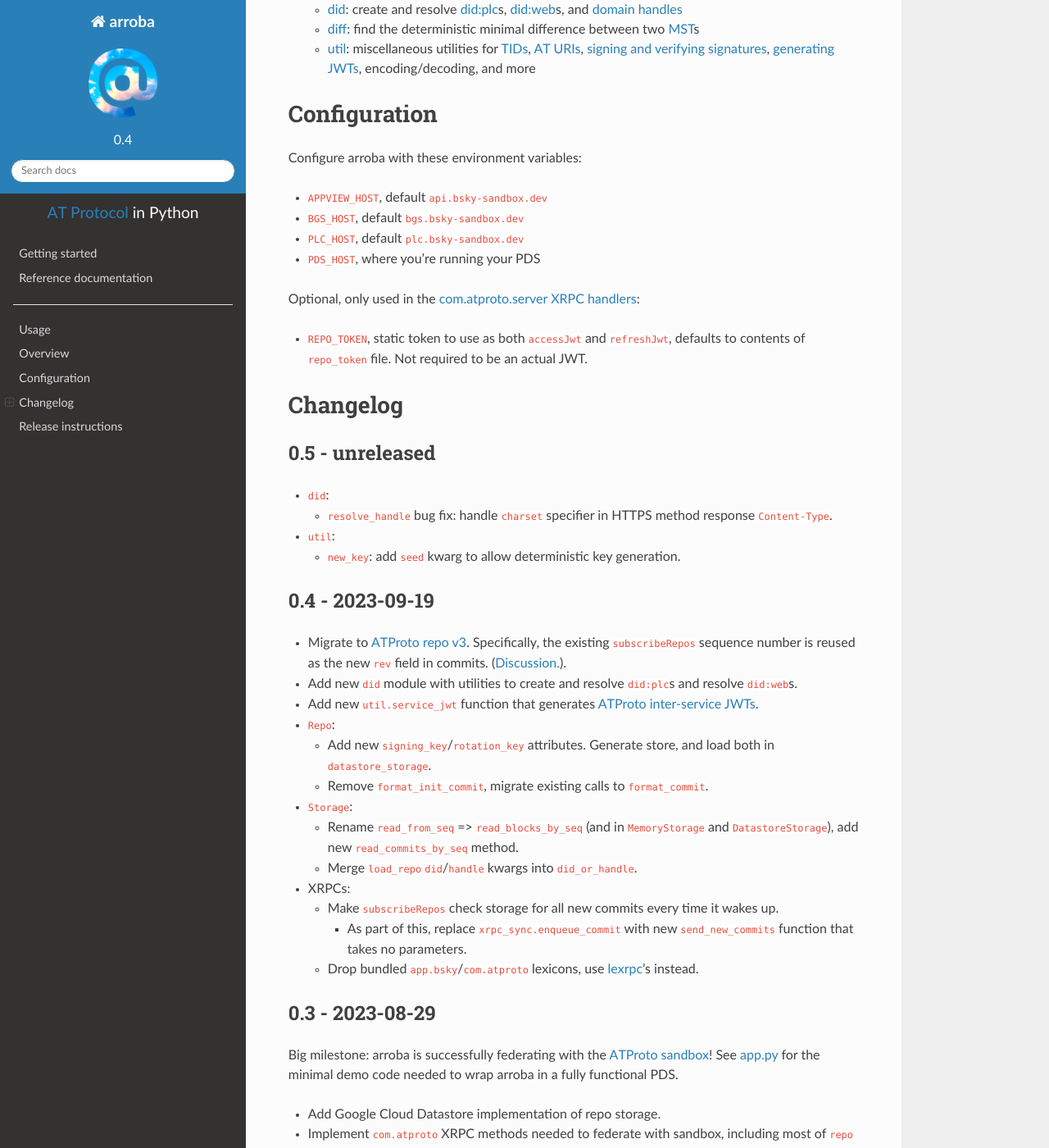
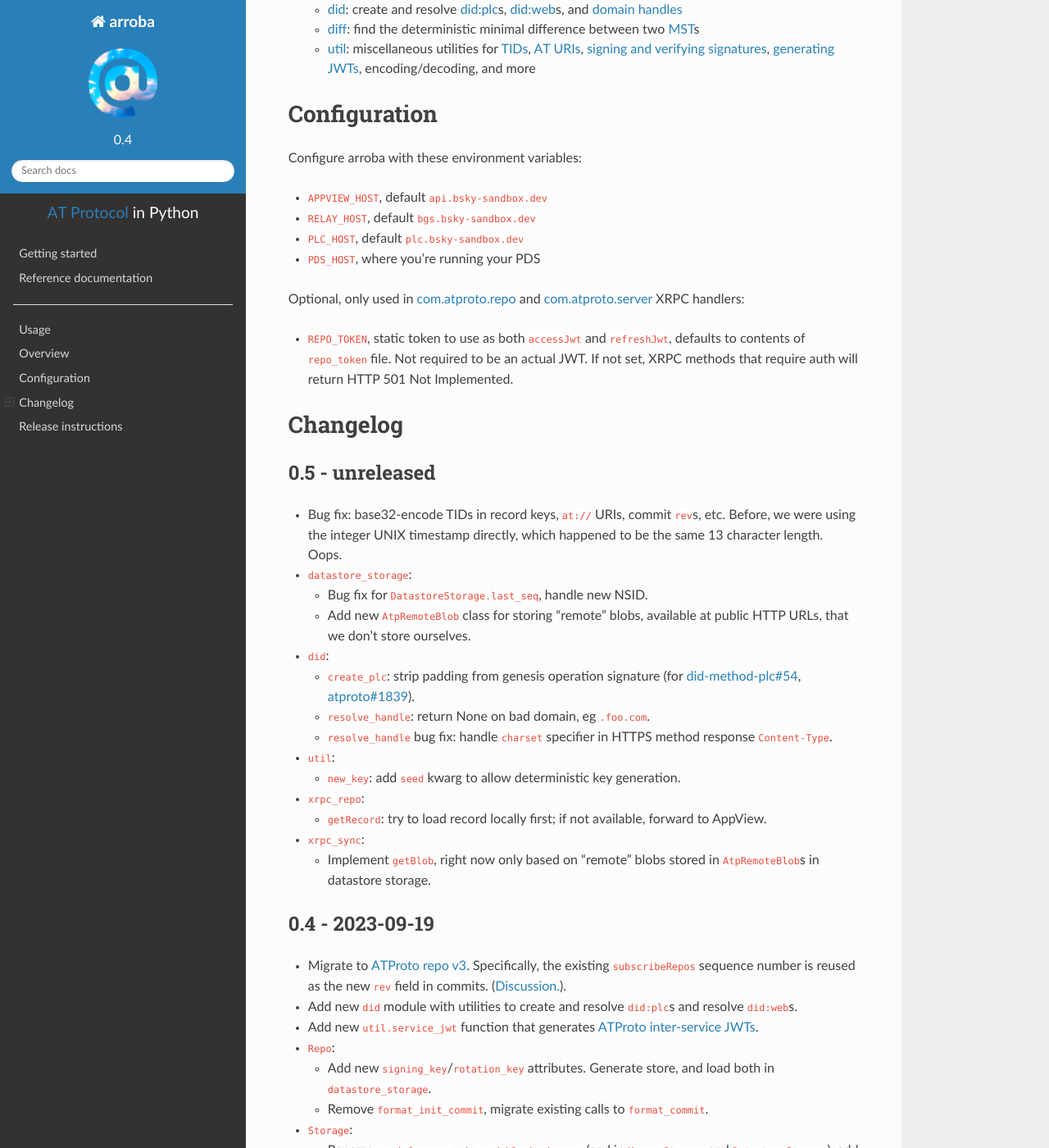
Before and after one commit to snarfed/arroba, a Sphinx documentation site: the page built from docs/index.rst, in a window 1280 px wide and 1400 px high, scrolled down 1650 px. Shown: the whole window at 82% size. Built offline with Sphinx 7.4.7 and the Read the Docs theme 2.0.0, drawn with Linux system fonts in a browser that asks for light colours; some of the changed text lies outside the part shown.

Commit message:
rename BGS => relay everywhere, including BGS_HOST => RELAY_HOST env var

```diff
--- a/docs/index.rst
+++ b/docs/index.rst
@@ -10,8 +10,8 @@
 You can build your own PDS on top of arroba with just a few lines of
 Python and run it in any WSGI server. You can build a more involved PDS
 with custom logic and behavior. Or you can build a different ATProto
-service, eg an `AppView,
-BGS <https://blueskyweb.xyz/blog/5-5-2023-federation-architecture>`__,
+service, eg an `AppView, relay (née
+BGS) <https://blueskyweb.xyz/blog/5-5-2023-federation-architecture>`__,
 or something entirely new!
 
 Install `from PyPI <https://pypi.org/project/arroba/>`__ with
@@ -20,7 +20,9 @@
 *Arroba* is the Spanish word for the `@
 character <https://en.wikipedia.org/wiki/At_sign>`__ (“at sign”).
 
-License: This project is placed into the public domain.
+License: This project is placed in the public domain. You may also use
+it under the `CC0
+License <https://creativecommons.org/publicdomain/zero/1.0/>`__.
 
 -  `Usage <#usage>`__
 -  `Overview <#overview>`__
@@ -120,16 +122,20 @@
 Configure arroba with these environment variables:
 
 -  ``APPVIEW_HOST``, default ``api.bsky-sandbox.dev``
--  ``BGS_HOST``, default ``bgs.bsky-sandbox.dev``
+-  ``RELAY_HOST``, default ``bgs.bsky-sandbox.dev``
 -  ``PLC_HOST``, default ``plc.bsky-sandbox.dev``
 -  ``PDS_HOST``, where you’re running your PDS
 
-Optional, only used in the `com.atproto.server XRPC
-handlers <https://arroba.readthedocs.io/en/stable/source/arroba.html#module-arroba.xrpc_server>`__:
+Optional, only used in
+`com.atproto.repo <https://arroba.readthedocs.io/en/stable/source/arroba.html#module-arroba.xrpc_repo>`__
+and
+`com.atproto.server <https://arroba.readthedocs.io/en/stable/source/arroba.html#module-arroba.xrpc_server>`__
+XRPC handlers:
 
 -  ``REPO_TOKEN``, static token to use as both ``accessJwt`` and
    ``refreshJwt``, defaults to contents of ``repo_token`` file. Not
-   required to be an actual JWT.
+   required to be an actual JWT. If not set, XRPC methods that require
+   auth will return HTTP 501 Not Implemented.
 
 .. raw:: html
 
@@ -146,8 +152,22 @@
 0.5 - unreleased
 ~~~~~~~~~~~~~~~~
 
+-  Bug fix: base32-encode TIDs in record keys, ``at://`` URIs, commit
+   ``rev``\ s, etc. Before, we were using the integer UNIX timestamp
+   directly, which happened to be the same 13 character length. Oops.
+-  ``datastore_storage``:
+
+   -  Bug fix for ``DatastoreStorage.last_seq``, handle new NSID.
+   -  Add new ``AtpRemoteBlob`` class for storing “remote” blobs,
+      available at public HTTP URLs, that we don’t store ourselves.
+
 -  ``did``:
 
+   -  ``create_plc``: strip padding from genesis operation signature
+      (for
+      `did-method-plc#54 <https://github.com/did-method-plc/did-method-plc/pull/54>`__,
+      `atproto#1839 <https://github.com/bluesky-social/atproto/pull/1839>`__).
+   -  ``resolve_handle``: return None on bad domain, eg ``.foo.com``.
    -  ``resolve_handle`` bug fix: handle ``charset`` specifier in HTTPS
       method response ``Content-Type``.
 
@@ -155,6 +175,16 @@
 
    -  ``new_key``: add ``seed`` kwarg to allow deterministic key
       generation.
+
+-  ``xrpc_repo``:
+
+   -  ``getRecord``: try to load record locally first; if not available,
+      forward to AppView.
+
+-  ``xrpc_sync``:
+
+   -  Implement ``getBlob``, right now only based on “remote” blobs
+      stored in ``AtpRemoteBlob``\ s in datastore storage.
 
 0.4 - 2023-09-19
 ~~~~~~~~~~~~~~~~
--- a/subscribe.py
+++ b/subscribe.py
@@ -3,7 +3,7 @@
 Outputs DAG-JSON encoded payloads to stdout in JSON Lines format, one object per
 line.
 
-Usage: subscribe.py [BGS_HOST [CURSOR]]
+Usage: subscribe.py [RELAY_HOST [CURSOR]]
 """
 import json
 import os
```
Also changed, not shown: README.md (+3 -2 lines), app.py (+12 -12 lines), request_crawl.py (+4 -4 lines), 4 other files.
